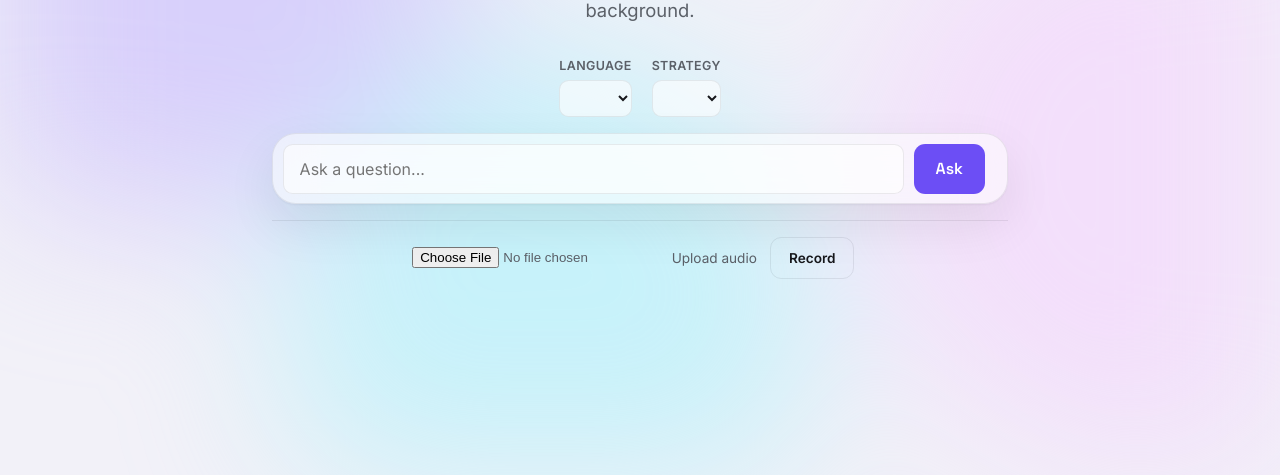
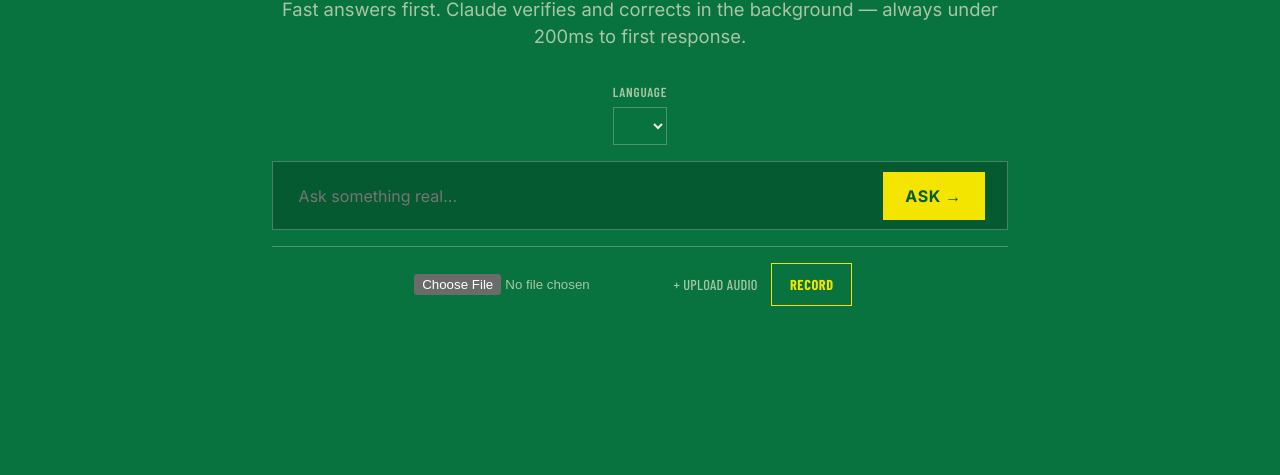
Before and after one commit to Adityaadpandey/Speculative-Rag-X1, a website built with Vite: page webapp/frontend/index.html in a window 1280 px wide. Shown: the part 325-800 px from the top of the page. Built offline with nearby package versions, Linux system fonts and the light colour scheme; files whose address does not match are found by name.

Commit message:
redesign(webapp-ui): apply HH Goa 2026 dark editorial theme
Swap the glassmorphism look for a flat, high-contrast identity: forest
green background, yellow/pink/lime accents, Bodoni Moda display type
over Inter body copy, square corners, no blur or shadows.

Also drops the ambient background blobs (pure visual noise against the
flat palette) and the strategy selector, which only ever had a single
"native" option to pick from -- the value is now derived automatically
per language instead of exposed as a dead-end dropdown.

```diff
--- a/webapp/frontend/index.html
+++ b/webapp/frontend/index.html
@@ -6,28 +6,24 @@
   <title>Speculative RAG</title>
 </head>
 <body>
-  <div id="gradient-mesh" aria-hidden="true">
-    <div class="blob blob-1"></div>
-    <div class="blob blob-2"></div>
-    <div class="blob blob-3"></div>
-  </div>
+  <div id="gradient-mesh" aria-hidden="true"></div>
 
   <div id="toast-container" aria-live="polite"></div>
 
   <header id="hero">
     <div class="hero-inner">
+      <p class="hero-mark">✦ less noise. more signal.</p>
       <h1 class="hero-title">Speculative RAG</h1>
-      <p class="hero-subtitle">Sub-200ms extractive answers, verified and self-corrected by Claude in the background.</p>
+      <p class="hero-subtitle">Fast answers first. Claude verifies and corrects in the background — always under 200ms to first response.</p>
 
       <div class="hero-controls">
         <label class="field"><span>Language</span><select data-role="language-select"></select></label>
-        <label class="field"><span>Strategy</span><select data-role="strategy-select"></select></label>
       </div>
 
       <div class="hero-query-row glass-panel">
-        <input type="text" data-role="query-input" placeholder="Ask a question..." />
+        <input type="text" data-role="query-input" placeholder="Ask something real..." />
         <button class="ask-btn" data-role="ask-btn">
-          <span class="ask-btn-label">Ask</span>
+          <span class="ask-btn-label">Ask →</span>
           <span class="ask-btn-spinner" hidden></span>
         </button>
       </div>
@@ -35,7 +31,7 @@
       <div class="hero-audio-row">
         <label class="audio-file-label">
           <input type="file" data-role="audio-file" accept="audio/*" />
-          Upload audio
+          + Upload audio
         </label>
         <button class="secondary" data-role="record-btn">Record</button>
         <div class="waveform" data-role="waveform" hidden></div>
@@ -48,10 +44,9 @@
   <div id="compact-bar" class="glass-panel" hidden>
     <span class="compact-logo">Speculative RAG</span>
     <select data-role="language-select"></select>
-    <select data-role="strategy-select"></select>
     <input type="text" data-role="query-input" placeholder="Ask a follow-up..." />
     <button class="ask-btn" data-role="ask-btn">
-      <span class="ask-btn-label">Ask</span>
+      <span class="ask-btn-label">Ask →</span>
       <span class="ask-btn-spinner" hidden></span>
     </button>
   </div>
--- a/webapp/frontend/src/main.js
+++ b/webapp/frontend/src/main.js
@@ -58,7 +58,6 @@ const timelineHandle = initTimeline(timelineRootEl);
 function buildControlSet(containerEl) {
   const set = {
     languageSelect: containerEl.querySelector('[data-role="language-select"]'),
-    strategySelect: containerEl.querySelector('[data-role="strategy-select"]'),
     queryInput: containerEl.querySelector('[data-role="query-input"]'),
     askBtn: containerEl.querySelector('[data-role="ask-btn"]'),
   };
@@ -88,9 +87,9 @@ function populateSelect(selectEl, values, preferred) {
   selectEl.value = values.includes(preferred) ? preferred : (values[0] ?? "");
 }
 
-function refreshStrategiesFor(controls) {
-  const strategies = strategiesByLanguage[controls.languageSelect.value] ?? [];
-  populateSelect(controls.strategySelect, strategies, "native");
+function strategyFor(language) {
+  const strategies = strategiesByLanguage[language] ?? [];
+  return strategies.includes("native") ? "native" : (strategies[0] ?? "native");
 }
 
 async function loadCollections() {
@@ -106,8 +105,6 @@ async function loadCollections() {
 
   for (const controls of controlSets) {
     populateSelect(controls.languageSelect, languages, "en");
-    refreshStrategiesFor(controls);
-    controls.languageSelect.addEventListener("change", () => refreshStrategiesFor(controls));
   }
 
   if (!state.sarvamKeyConfigured) {
@@ -341,7 +338,7 @@ function setAsking(isAsking) {
   for (const controls of controlSets) {
     controls.askBtn.disabled = isAsking;
     controls.askBtnSpinner.hidden = !isAsking;
-    controls.askBtnLabel.textContent = isAsking ? "Asking…" : "Ask";
+    controls.askBtnLabel.textContent = isAsking ? "Asking…" : "Ask →";
   }
 }
 
@@ -359,7 +356,7 @@ async function runQuery(queryText) {
   const controls = activeControlSet();
   let data;
   try {
-    data = await postAnswer({ queryText, language: controls.languageSelect.value, strategy: controls.strategySelect.value });
+    data = await postAnswer({ queryText, language: controls.languageSelect.value, strategy: strategyFor(controls.languageSelect.value) });
   } catch (err) {
     showToast(err instanceof ApiError ? err.message : `query failed: ${err.message}`);
     resultViewEl.hidden = true;
@@ -369,13 +366,11 @@ async function runQuery(queryText) {
 
   if (!state.collapsed) {
     state.collapsed = true;
-    // Carry the hero's actual language/strategy selection into the compact
-    // bar's independent control set -- otherwise it silently reverts to
-    // whatever loadCollections() defaulted it to (en/native) instead of
-    // reflecting the query that was just run.
+    // Carry the hero's actual language selection into the compact bar's
+    // independent control set -- otherwise it silently reverts to whatever
+    // loadCollections() defaulted it to (en) instead of reflecting the
+    // query that was just run.
     compactControls.languageSelect.value = heroControls.languageSelect.value;
-    refreshStrategiesFor(compactControls);
-    compactControls.strategySelect.value = heroControls.strategySelect.value;
     state.activeControls = "compact";
     await collapseHero({ heroEl, compactBarEl });
   }
--- a/webapp/frontend/src/styles/main.css
+++ b/webapp/frontend/src/styles/main.css
@@ -13,70 +13,63 @@ body {
   line-height: 1.5;
 }
 
+::selection { background: var(--hh-yellow); color: var(--hh-forest-deep); }
+
+/* ---- Ambient background: flat, no ornament ---- */
 #gradient-mesh {
   position: fixed;
   inset: 0;
   z-index: -1;
-  overflow: hidden;
-  filter: blur(80px);
-}
-.blob {
-  position: absolute;
-  width: 42vw;
-  height: 42vw;
-  border-radius: 50%;
-  opacity: 0.55;
-  will-change: transform;
-}
-.blob-1 { background: var(--blob-1); top: -10%; left: -5%; }
-.blob-2 { background: var(--blob-2); top: 30%; right: -10%; }
-.blob-3 { background: var(--blob-3); bottom: -15%; left: 20%; }
-
-.glass-panel {
-  background: var(--glass-bg);
-  border: 1px solid var(--glass-border);
-  border-radius: var(--radius-lg);
-  box-shadow: var(--glass-shadow);
-  backdrop-filter: blur(20px);
-  -webkit-backdrop-filter: blur(20px);
+  background: var(--bg);
 }
 
-.field { display: flex; flex-direction: column; gap: 0.3rem; font-size: 0.78rem; color: var(--fg-muted); font-weight: 600; text-transform: uppercase; letter-spacing: 0.03em; }
+/* ---- Flat panel: no blur, no shadow, hairline border, square corners ---- */
+.glass-panel {
+  background: var(--panel-bg);
+  border: 1.5px solid var(--panel-border);
+  border-radius: var(--radius-lg);
+}
+
+.field { display: flex; flex-direction: column; gap: 0.3rem; font-family: var(--font-mono); font-size: 0.82rem; color: var(--fg-muted); font-weight: 600; text-transform: uppercase; letter-spacing: 0.06em; }
 select, input[type="text"] {
   font: inherit;
+  font-family: var(--font-body);
   color: var(--fg);
-  background: rgba(0, 0, 0, 0.18);
-  border: 1px solid var(--glass-border);
-  border-radius: 0.6rem;
+  background: transparent;
+  border: 1.5px solid var(--panel-border);
+  border-radius: var(--radius-md);
   padding: 0.55rem 0.7rem;
 }
-@media (prefers-color-scheme: light) {
-  select, input[type="text"] { background: rgba(255, 255, 255, 0.6); }
+select:focus, input[type="text"]:focus {
+  outline: none;
+  border-color: var(--hh-yellow);
 }
 
 button.ask-btn {
   font: inherit;
-  font-family: var(--font-display);
-  font-weight: 600;
+  font-family: var(--font-body);
+  font-weight: 700;
+  text-transform: uppercase;
+  letter-spacing: 0.04em;
   padding: 0.65rem 1.35rem;
-  border-radius: 0.7rem;
-  border: none;
+  border-radius: var(--radius-md);
+  border: 1.5px solid var(--hh-yellow);
   background: var(--accent);
   color: var(--accent-fg);
   cursor: pointer;
   display: inline-flex;
   align-items: center;
   gap: 0.5rem;
-  transition: opacity 0.15s ease, transform 0.05s ease;
+  transition: background 0.15s ease, color 0.15s ease, transform 0.05s ease;
 }
-button.ask-btn:hover { opacity: 0.92; }
+button.ask-btn:hover { background: var(--hh-yellow-soft); }
 button.ask-btn:active { transform: scale(0.98); }
-button.ask-btn:disabled { cursor: not-allowed; opacity: 0.6; }
+button.ask-btn:disabled { cursor: not-allowed; opacity: 0.55; }
 .ask-btn-spinner {
   width: 0.9rem;
   height: 0.9rem;
   border-radius: 50%;
-  border: 2px solid rgba(0, 0, 0, 0.25);
+  border: 2px solid rgba(5, 90, 50, 0.3);
   border-top-color: var(--accent-fg);
   animation: spin 0.7s linear infinite;
 }
@@ -84,14 +77,18 @@ button.ask-btn:disabled { cursor: not-allowed; opacity: 0.6; }
 
 button.secondary {
   font: inherit;
-  font-weight: 600;
+  font-weight: 700;
+  text-transform: uppercase;
+  letter-spacing: 0.04em;
   padding: 0.6rem 1.1rem;
-  border-radius: 0.7rem;
+  border-radius: var(--radius-md);
   background: transparent;
-  color: var(--fg);
-  border: 1px solid var(--glass-border);
+  color: var(--hh-yellow);
+  border: 1.5px solid var(--hh-yellow);
   cursor: pointer;
+  transition: background 0.15s ease, color 0.15s ease;
 }
+button.secondary:hover { background: rgba(244, 229, 0, 0.1); }
 
 /* ---- Hero (landing state) ---- */
 #hero {
@@ -106,11 +103,21 @@ button.secondary {
   width: 100%;
   text-align: center;
 }
+.hero-mark {
+  font-family: var(--font-mono);
+  text-transform: uppercase;
+  letter-spacing: 0.3em;
+  font-size: 0.75rem;
+  color: var(--hh-lime);
+  margin: 0 0 1rem;
+}
 .hero-title {
   font-family: var(--font-display);
-  font-size: clamp(2.2rem, 6vw, 3.6rem);
+  font-size: clamp(2.6rem, 7vw, 4.4rem);
   font-weight: 700;
-  letter-spacing: -0.02em;
+  font-style: italic;
+  letter-spacing: -0.01em;
+  color: var(--hh-yellow);
   margin: 0 0 0.75rem;
 }
 .hero-subtitle {
@@ -129,21 +136,23 @@ button.secondary {
   gap: 0.6rem;
   padding: 0.6rem 1.4rem 0.6rem 0.6rem;
 }
-.hero-query-row input[type="text"] { flex: 1; padding: 0.75rem 1rem; font-size: 1rem; }
+.hero-query-row input[type="text"] { flex: 1; padding: 0.75rem 1rem; font-size: 1rem; border: none; }
 .hero-audio-row {
   display: flex;
   align-items: center;
   gap: 0.85rem;
   margin-top: 1rem;
   padding-top: 1rem;
-  border-top: 1px solid var(--glass-border);
-  font-size: 0.85rem;
+  border-top: 1.5px solid var(--panel-border);
+  font-family: var(--font-mono);
+  font-size: 0.9rem;
+  letter-spacing: 0.02em;
   color: var(--fg-muted);
   justify-content: center;
   flex-wrap: wrap;
 }
-.audio-file-label { display: flex; align-items: center; gap: 0.4rem; cursor: pointer; }
-.record-countdown { font-family: var(--font-mono); font-variant-numeric: tabular-nums; }
+.audio-file-label { display: flex; align-items: center; gap: 0.4rem; cursor: pointer; text-transform: uppercase; }
+.record-countdown { font-family: var(--font-mono); font-variant-numeric: tabular-nums; color: var(--hh-pink); }
 
 /* ---- Compact sticky bar (result state) ---- */
 #compact-bar {
@@ -154,18 +163,19 @@ button.secondary {
   align-items: center;
   gap: 0.75rem;
   padding: 0.65rem 1.25rem;
-  margin: 1rem auto;
+  margin: 0 auto;
   max-width: 60rem;
+  border-top: none;
 }
-.compact-logo { font-family: var(--font-display); font-weight: 700; font-size: 1rem; white-space: nowrap; }
+.compact-logo { font-family: var(--font-display); font-style: italic; font-weight: 700; font-size: 1.1rem; color: var(--hh-yellow); white-space: nowrap; }
 #compact-bar select { padding: 0.45rem 0.55rem; font-size: 0.85rem; }
-#compact-bar input[type="text"] { flex: 1; padding: 0.55rem 0.8rem; font-size: 0.9rem; }
+#compact-bar input[type="text"] { flex: 1; padding: 0.55rem 0.8rem; font-size: 0.9rem; border: 1.5px solid var(--panel-border); }
 
 /* ---- Result view ---- */
 #result-view {
   max-width: 44rem;
   margin: 0 auto;
-  padding: 0 1.25rem 4rem;
+  padding: 1.5rem 1.25rem 4rem;
 }
 .answer-card { padding: 1.4rem 1.6rem; margin-bottom: 1rem; }
 
@@ -174,23 +184,23 @@ button.secondary {
   align-items: center;
   gap: 0.35rem;
   padding: 0.3rem 0.7rem;
-  border-radius: 999px;
+  border-radius: var(--radius-md);
+  font-family: var(--font-mono);
   font-weight: 700;
-  font-size: 0.72rem;
-  letter-spacing: 0.03em;
+  font-size: 0.78rem;
+  letter-spacing: 0.06em;
   text-transform: uppercase;
   margin-bottom: 0.8rem;
 }
 .badge { transition: background 0.3s ease, color 0.3s ease; }
-.badge-good { background: var(--good-bg); color: var(--good); }
-.badge-warn { background: var(--warn-bg); color: var(--warn); }
-.badge-bad { background: var(--bad-bg); color: var(--bad); }
+.badge-good { background: var(--good-bg); color: var(--good); border: 1px solid var(--good); }
+.badge-warn { background: var(--warn-bg); color: var(--warn); border: 1px solid var(--warn); }
+.badge-bad { background: var(--bad-bg); color: var(--bad); border: 1px solid var(--bad); }
 
 .answer-skeleton { display: flex; flex-direction: column; gap: 0.55rem; }
 .skeleton-line {
   height: 1rem;
-  border-radius: 0.4rem;
-  background: linear-gradient(90deg, var(--glass-border) 25%, rgba(255,255,255,0.18) 50%, var(--glass-border) 75%);
+  background: linear-gradient(90deg, var(--panel-border) 25%, rgba(245, 238, 213, 0.3) 50%, var(--panel-border) 75%);
   background-size: 200% 100%;
   animation: shimmer 1.4s ease-in-out infinite;
 }
@@ -199,16 +209,16 @@ button.secondary {
 .skeleton-line.w-40 { width: 40%; }
 @keyframes shimmer { 0% { background-position: 200% 0; } 100% { background-position: -200% 0; } }
 
-.answer-text { font-size: 1.2rem; font-weight: 500; margin: 0 0 0.6rem; line-height: 1.5; }
-.refusal-text { font-size: 1.02rem; margin: 0 0 0.6rem; }
+.answer-text { font-family: var(--font-display); font-size: 1.4rem; font-weight: 600; margin: 0 0 0.6rem; line-height: 1.4; }
+.refusal-text { font-size: 1.02rem; margin: 0 0 0.6rem; color: var(--hh-pink); }
 .diff-word { display: inline-block; }
 .diff-word.removed { text-decoration: line-through; opacity: 0.55; overflow: hidden; }
 
-.meta { color: var(--fg-muted); font-size: 0.82rem; margin: 0.15rem 0; }
+.meta { font-family: var(--font-mono); letter-spacing: 0.02em; color: var(--fg-muted); font-size: 0.88rem; margin: 0.15rem 0; }
 .answer-sources-row, #result-view .meta span { font-family: var(--font-mono); }
 
 /* ---- Timeline ---- */
-.timeline { margin-top: 1.25rem; padding-top: 1.1rem; border-top: 1px solid var(--glass-border); display: flex; flex-direction: column; }
+.timeline { margin-top: 1.25rem; padding-top: 1.1rem; border-top: 1.5px solid var(--panel-border); display: flex; flex-direction: column; }
 .timeline-step { display: flex; align-items: flex-start; gap: 0.75rem; padding: 0.5rem 0; position: relative; }
 .timeline-step::before {
   content: "";
@@ -217,44 +227,44 @@ button.secondary {
   top: 2rem;
   bottom: -0.5rem;
   width: 1px;
-  background: var(--glass-border);
+  background: var(--panel-border);
 }
 .timeline-step:last-child::before { display: none; }
 
 .step-icon-wrap { flex-shrink: 0; width: 2rem; height: 2rem; position: relative; }
 .step-icon-wrap svg { width: 100%; height: 100%; }
-.ring-track { fill: none; stroke: var(--glass-border); stroke-width: 2.5; }
-.ring-progress { fill: none; stroke: var(--claude-tag-fg); stroke-width: 2.5; stroke-linecap: round; transform-origin: center; transform: rotate(-90deg); stroke-dasharray: 100.53; stroke-dashoffset: 100.53; }
+.ring-track { fill: none; stroke: var(--panel-border); stroke-width: 2.5; }
+.ring-progress { fill: none; stroke: var(--hh-yellow); stroke-width: 2.5; stroke-linecap: round; transform-origin: center; transform: rotate(-90deg); stroke-dasharray: 100.53; stroke-dashoffset: 100.53; }
 .ring-check { fill: none; stroke: var(--good); stroke-width: 3; stroke-linecap: round; stroke-linejoin: round; stroke-dasharray: 24; stroke-dashoffset: 24; }
 
 .timeline-step.pending .step-icon-wrap { opacity: 0.5; }
 .timeline-step.done .ring-progress { stroke: var(--good); }
-.timeline-step.corrected .ring-progress, .timeline-step.corrected .ring-check { stroke: var(--warn); }
+.timeline-step.corrected .ring-progress, .timeline-step.corrected .ring-check { stroke: var(--hh-pink); }
 
 .step-body { flex: 1; min-width: 0; padding-top: 0.1rem; }
-.step-title { font-family: var(--font-display); font-size: 0.92rem; font-weight: 600; display: flex; align-items: center; gap: 0.45rem; flex-wrap: wrap; }
-.step-detail { font-size: 0.82rem; color: var(--fg-muted); margin-top: 0.15rem; }
-.step-time { font-family: var(--font-mono); font-size: 0.78rem; color: var(--fg-muted-soft); white-space: nowrap; padding-top: 0.1rem; }
+.step-title { font-family: var(--font-body); font-size: 0.94rem; font-weight: 600; display: flex; align-items: center; gap: 0.45rem; flex-wrap: wrap; }
+.step-detail { font-size: 0.86rem; color: var(--fg-muted); margin-top: 0.15rem; }
+.step-time { font-family: var(--font-mono); font-size: 0.85rem; letter-spacing: 0.02em; color: var(--fg-muted-soft); white-space: nowrap; padding-top: 0.1rem; }
 
-.engine-tag { font-family: var(--font-mono); font-size: 0.65rem; font-weight: 700; text-transform: uppercase; letter-spacing: 0.03em; padding: 0.12rem 0.4rem; border-radius: 0.3rem; }
+.engine-tag { font-family: var(--font-mono); font-size: 0.7rem; font-weight: 700; text-transform: uppercase; letter-spacing: 0.05em; padding: 0.12rem 0.4rem; border-radius: var(--radius-md); }
 .engine-claude { background: var(--claude-tag-bg); color: var(--claude-tag-fg); }
 .engine-local { background: var(--local-tag-bg); color: var(--local-tag-fg); }
 
 /* ---- Details disclosure ---- */
-.details-disclosure { margin-top: 1.1rem; padding-top: 0.9rem; border-top: 1px solid var(--glass-border); font-size: 0.85rem; }
-.details-disclosure summary { cursor: pointer; color: var(--fg-muted); font-weight: 600; font-size: 0.8rem; }
-.details-disclosure summary:hover { color: var(--fg); }
-.latency-table { width: 100%; border-collapse: collapse; margin-top: 0.75rem; font-size: 0.85rem; font-family: var(--font-mono); }
-.latency-table td { padding: 0.3rem 0.4rem; border-bottom: 1px solid var(--glass-border); }
+.details-disclosure { margin-top: 1.1rem; padding-top: 0.9rem; border-top: 1.5px solid var(--panel-border); font-size: 0.85rem; }
+.details-disclosure summary { cursor: pointer; color: var(--fg-muted); font-family: var(--font-mono); text-transform: uppercase; letter-spacing: 0.04em; font-weight: 600; font-size: 0.82rem; }
+.details-disclosure summary:hover { color: var(--hh-yellow); }
+.latency-table { width: 100%; border-collapse: collapse; margin-top: 0.75rem; font-size: 0.9rem; font-family: var(--font-mono); }
+.latency-table td { padding: 0.3rem 0.4rem; border-bottom: 1px solid var(--panel-border); }
 .latency-table td:last-child { text-align: right; color: var(--fg-muted); }
 
 /* ---- Waveform ---- */
 .waveform { display: flex; align-items: center; gap: 2px; height: 1.4rem; }
-.waveform .bar { width: 3px; border-radius: 2px; background: var(--accent); height: 20%; }
+.waveform .bar { width: 3px; background: var(--hh-pink); height: 20%; }
 
 /* ---- Toast ---- */
 #toast-container { position: fixed; top: 1.25rem; right: 1.25rem; z-index: 100; display: flex; flex-direction: column; gap: 0.6rem; max-width: 22rem; }
-.toast { padding: 0.75rem 1rem; border-radius: 0.7rem; font-size: 0.88rem; }
-.toast-error { background: var(--bad-bg); color: var(--bad); border: 1px solid var(--bad); }
+.toast { padding: 0.75rem 1rem; border-radius: var(--radius-md); font-size: 0.9rem; font-family: var(--font-body); }
+.toast-error { background: var(--hh-forest-deep); color: var(--hh-pink); border: 1.5px solid var(--hh-pink); }
 
 [hidden] { display: none !important; }
--- a/webapp/frontend/src/styles/tokens.css
+++ b/webapp/frontend/src/styles/tokens.css
@@ -1,68 +1,50 @@
-@import url("https://fonts.googleapis.com/css2?family=Space+Grotesk:wght@500;600;700&family=Inter:wght@400;500;600&family=JetBrains+Mono:wght@400;500&display=swap");
+@import url("https://fonts.googleapis.com/css2?family=Bodoni+Moda:ital,wght@0,400;0,600;0,700;0,800;1,600&family=Inter:wght@400;500;600;700&family=Barlow+Condensed:wght@500;600;700&display=swap");
 
 :root {
-  color-scheme: light dark;
-  --font-display: "Space Grotesk", system-ui, sans-serif;
+  color-scheme: dark;
+
+  --font-display: "Bodoni Moda", "Times New Roman", serif;
   --font-body: "Inter", system-ui, sans-serif;
-  --font-mono: "JetBrains Mono", ui-monospace, monospace;
+  --font-mono: "Barlow Condensed", system-ui, sans-serif;
 
-  --fg: #eceef2;
-  --fg-muted: #a1a5ad;
-  --fg-muted-soft: #797d86;
-  --bg: #0a0a10;
-  --glass-bg: rgba(255, 255, 255, 0.06);
-  --glass-border: rgba(255, 255, 255, 0.12);
-  --glass-shadow: 0 1px 2px rgba(0, 0, 0, 0.4), 0 20px 60px rgba(0, 0, 0, 0.5);
+  /* HH Goa 2026 palette */
+  --hh-forest: #08733f;
+  --hh-forest-deep: #055a32;
+  --hh-yellow: #f4e500;
+  --hh-yellow-soft: #fff06a;
+  --hh-pink: #f31586;
+  --hh-lime: #b7d83d;
+  --hh-cream: #f5eed5;
+  --hh-black: #101010;
 
-  --accent: #9c85ff;
-  --accent-fg: #14121f;
-  --good: #4ade80;
-  --good-bg: rgba(74, 222, 128, 0.14);
-  --warn: #f0b93d;
-  --warn-bg: rgba(240, 185, 61, 0.14);
-  --bad: #f87171;
-  --bad-bg: rgba(248, 113, 113, 0.14);
+  --bg: var(--hh-forest);
+  --bg-deep: var(--hh-forest-deep);
+  --fg: var(--hh-cream);
+  --fg-muted: rgba(245, 238, 213, 0.68);
+  --fg-muted-soft: rgba(245, 238, 213, 0.45);
 
-  --claude-tag-bg: rgba(156, 133, 255, 0.18);
-  --claude-tag-fg: #c3b3ff;
-  --local-tag-bg: rgba(255, 255, 255, 0.08);
-  --local-tag-fg: #a1a5ad;
+  --panel-bg: var(--hh-forest-deep);
+  --panel-border: rgba(245, 238, 213, 0.28);
 
-  --blob-1: #7c3aed;
-  --blob-2: #d946ef;
-  --blob-3: #22d3ee;
+  --accent: var(--hh-yellow);
+  --accent-fg: var(--hh-forest-deep);
+  --good: var(--hh-lime);
+  --good-bg: rgba(183, 216, 61, 0.16);
+  --warn: var(--hh-yellow-soft);
+  --warn-bg: rgba(255, 240, 106, 0.14);
+  --bad: var(--hh-pink);
+  --bad-bg: rgba(243, 21, 134, 0.14);
 
-  --radius-lg: 1.5rem;
-  --radius-md: 1rem;
+  --claude-tag-bg: rgba(243, 21, 134, 0.16);
+  --claude-tag-fg: var(--hh-pink);
+  --local-tag-bg: rgba(245, 238, 213, 0.1);
+  --local-tag-fg: var(--fg-muted);
+
+  --blob-1: var(--hh-lime);
+  --blob-2: var(--hh-pink);
+  --blob-3: var(--hh-yellow);
+
+  --radius-lg: 0px;
+  --radius-md: 0px;
   --ease-expo: cubic-bezier(0.16, 1, 0.3, 1);
 }
-
-@media (prefers-color-scheme: light) {
-  :root {
-    --fg: #17181c;
-    --fg-muted: #5b6068;
-    --fg-muted-soft: #797d86;
-    --bg: #f2f1f8;
-    --glass-bg: rgba(255, 255, 255, 0.55);
-    --glass-border: rgba(20, 20, 30, 0.08);
-    --glass-shadow: 0 1px 2px rgba(20, 20, 30, 0.05), 0 20px 50px rgba(20, 20, 30, 0.08);
-
-    --accent: #6c4ef5;
-    --accent-fg: #ffffff;
-    --good: #1b8a5a;
-    --good-bg: #e6f7ee;
-    --warn: #9a6b00;
-    --warn-bg: #fdf2df;
-    --bad: #b23b3b;
-    --bad-bg: #fbeaea;
-
-    --claude-tag-bg: #efe9ff;
-    --claude-tag-fg: #6c4ef5;
-    --local-tag-bg: #eef1f4;
-    --local-tag-fg: #5b6068;
-
-    --blob-1: #c4b5fd;
-    --blob-2: #f5d0fe;
-    --blob-3: #a5f3fc;
-  }
-}
```
